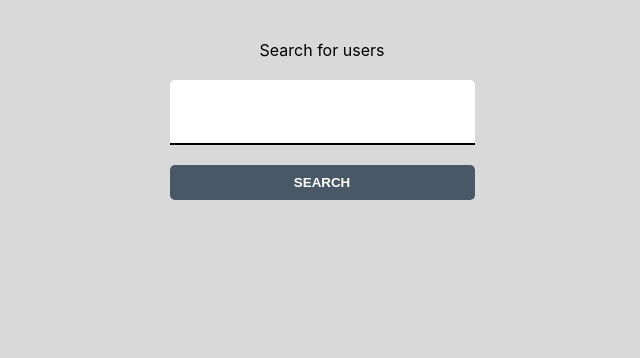
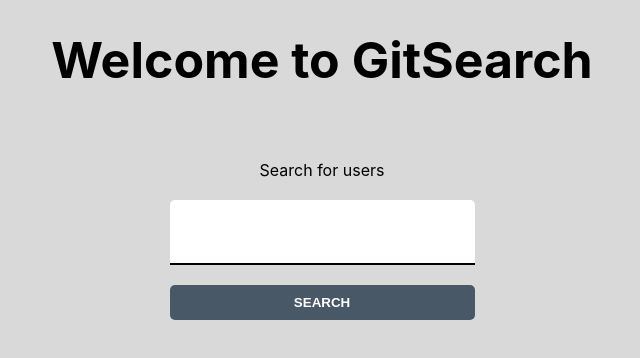
Before and after one commit to malinvan/test, a React (Create React App) app: page / in a window 1280 px wide. Shown: the top 358 px of the page, without its empty margins (318-958 px from the left). Built offline with nearby package versions, Linux system fonts and the light colour scheme.

Commit message:
Added a header component

```diff
--- a/src/App.js
+++ b/src/App.js
@@ -15,6 +15,7 @@ import { ui } from "./reducers/ui";
 // Import of pages/components
 import { SearchPage } from "./pages/SearchPage";
 import { DetailsPage } from "./pages/DetailsPage";
+import { Header } from "./components/Header";
 
 const reducer = combineReducers({
   users: users.reducer,
@@ -27,6 +28,7 @@ const store = configureStore({ reducer });
 export const App = () => {
     return (
     <Provider store={store}>
+      <Header />
       <BrowserRouter>
         <Switch>
           <Route exact path="/" component={SearchPage} />
--- /dev/null
+++ b/src/components/Header.jsx
@@ -0,0 +1,20 @@
+import React from 'react';
+import styled from 'styled-components/macro';
+
+const Container = styled.div`
+  display: flex;
+  justify-content: center;
+`;
+
+const Title = styled.h1`
+  font-size: 50px;
+  margin: 30px;
+`;
+
+export const Header = () => {
+  return (
+  <Container>
+    <Title>Welcome to GitSearch</Title>
+  </Container>
+  )
+}
--- a/src/components/Loading.css
+++ b/src/components/Loading.css
@@ -11,10 +11,10 @@
   width: 64px;
   height: 64px;
   margin: 8px;
-  border: 8px solid white;
+  border: 8px solid #fff;
   border-radius: 50%;
   animation: lds-ring 1.2s cubic-bezier(0.5, 0, 0.5, 1) infinite;
-  border-color: white transparent transparent transparent;
+  border-color: #fff transparent transparent transparent;
 }
 .lds-ring div:nth-child(1) {
   animation-delay: -0.45s;
@@ -33,11 +33,3 @@
     transform: rotate(360deg);
   }
 }
-
-.loading {
-    height: 100vh;
-    display: flex;
-    justify-content: center;
-    align-items: center;
-    background-color: black;
-}
--- a/src/components/Loading.jsx
+++ b/src/components/Loading.jsx
@@ -4,8 +4,6 @@ import './Loading.css'
 
 export const Loading = () => {
   return (
-    <div className="loading">
-      <div className="lds-ring"><div /><div /><div /><div /></div>
-    </div>
+      <div class="lds-ring"><div></div><div></div><div></div><div></div></div>
   )
 }
--- a/src/components/NoResults.jsx
+++ b/src/components/NoResults.jsx
@@ -1,5 +1,10 @@
 import React from 'react'
+import styled from 'styled-components/macro';
+
+const Text = styled.h1`
+  margin: 0 auto;
+`;
 
 export const NoResults = () => {
-  return <h3>Ooops, there was no match for that user. Try again 😊</h3>
+  return <Text>Ooops, there was no match for that user. Try again 😊</Text>
 }
--- a/src/components/SearchResults.jsx
+++ b/src/components/SearchResults.jsx
@@ -9,15 +9,22 @@ import { NoResults } from './NoResults'
 const Container = styled.section`
   display: flex;
   flex-direction: column;
+  justify-content: center;
+  align-items: center;
     @media (min-width: 1025px) {
       margin: 0 auto;
     }
+`;
+
+const LinkTag = styled(Link)`
+  text-decoration: none;
 `;
 
 const UserContainer = styled.div`
   display: flex;
   flex-direction: row;
   align-items: center;
+  justify-content: space-between;
   width: 20%;
   margin: 10px 60px;
 `;
@@ -33,6 +40,7 @@ const Avatar = styled.img`
 const Username = styled.p`
   margin-left: 20px;
   color: black;
+  font-size: 25px;
 `;
 
 export const SearchResults = () => {
@@ -45,12 +53,12 @@ export const SearchResults = () => {
       {loading && <Loading /> }
       {
         searchResults && searchResults.items.map((result) => (
-          <Link key={result.id} to={`/user/${result.login}`}>
+          <LinkTag key={result.id} to={`/user/${result.login}`}>
             <UserContainer>
               <Avatar src={result.avatar_url} />
               <Username>{result.login}</Username>
             </UserContainer>
-          </Link>
+          </LinkTag>
         ))
       }
       {searchResults && searchResults.total_count === 0 ? <NoResults /> : ''}
```
